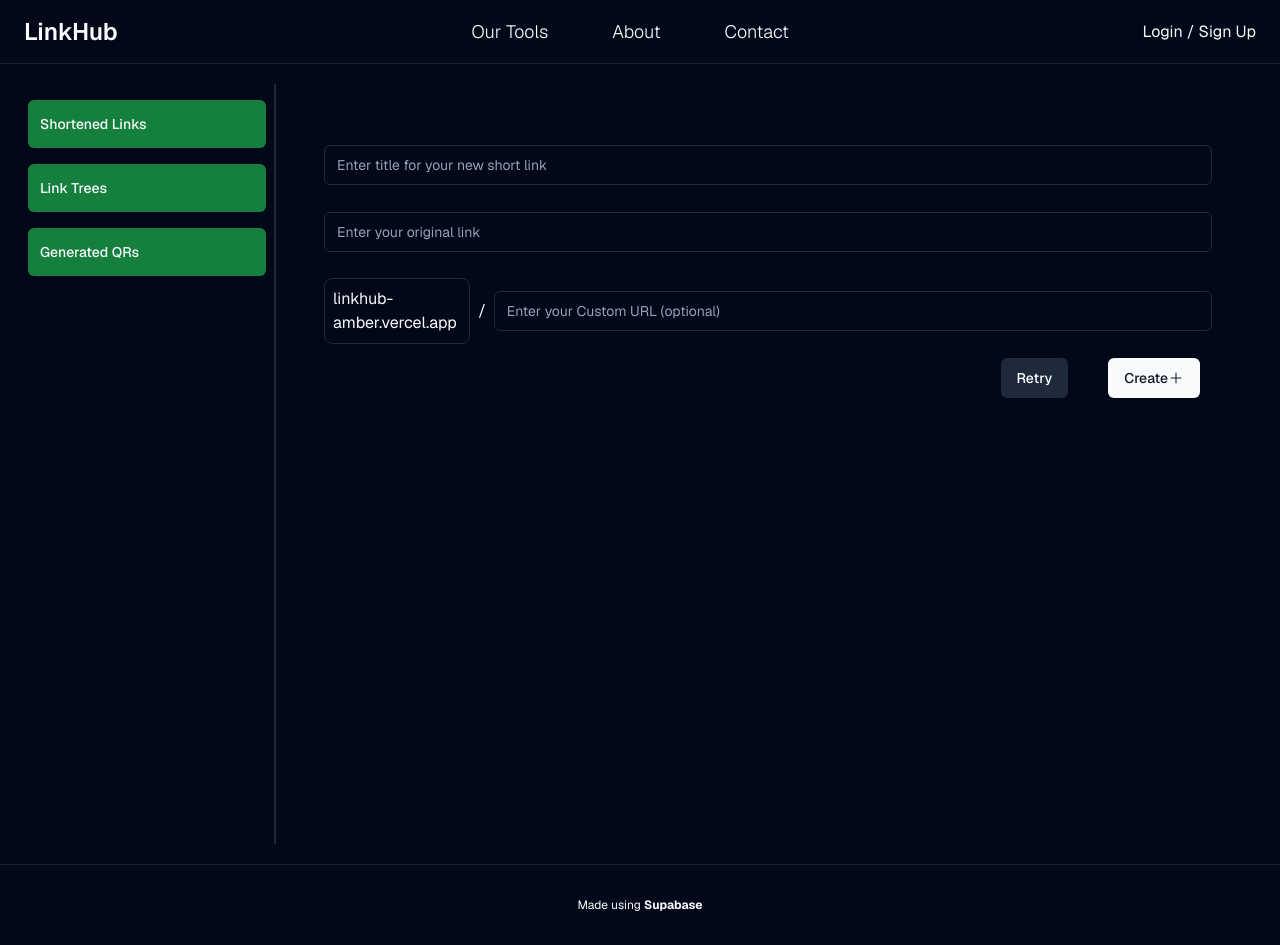
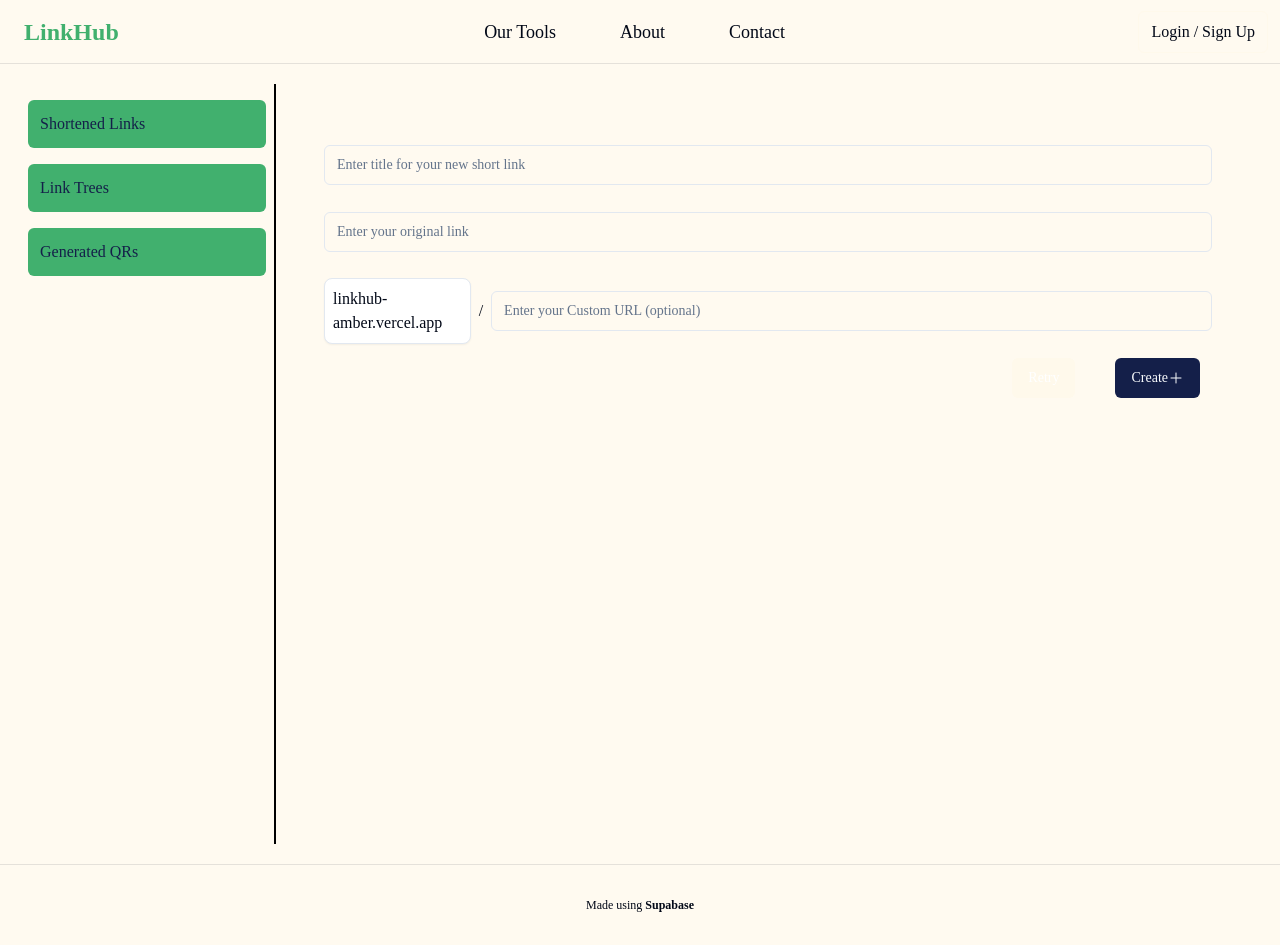
Before and after one commit to AmanSingh81757/linkhub, a Next.js app: page /dashboard/shortlinks/create in a window 1280 px wide. Built offline with nearby package versions, Linux system fonts and the light colour scheme; no server answers.

Commit message:
added fonts and design changes

```diff
--- a/app/dashboard/shortlinks/page.tsx
+++ b/app/dashboard/shortlinks/page.tsx
@@ -18,7 +18,7 @@ export default async function DashboardPage() {
   return (
     <main className="flex-1 w-full flex flex-col gap-20 items-center">
         <div className="flex flex-row justify-between w-full">
-          <h1 className="text-4xl font-bold">Your shortened Links will show here</h1>
+          <h1 className="text-4xl font-bold font-roboto-slab">Your shortened Links will show here</h1>
           <AddShortLink />
         </div>
         <Suspense fallback={<p className="text-3xl font-extrabold flex justify-start">Loading feed...</p>}>
--- a/app/globals.css
+++ b/app/globals.css
@@ -4,6 +4,41 @@
 
   @layer base {
     :root {
+      --background: 41 100% 97%;
+      --foreground: 222.2 84% 4.9%;
+
+      --card: 41 100% 100%;
+      --card-foreground: 222.2 84% 4.9%;
+
+      --popover: 0 0% 100%;
+      --popover-foreground: 222.2 84% 4.9%;
+
+      --primary: 228 56.4% 18.2%;
+      --primary-foreground: 210 40% 98%;
+
+      --secondary: 41 100% 96.1%;
+      --secondary-foreground: 222.2 47.4% 11.2%;
+
+      --muted: 210 40% 96.1%;
+      --muted-foreground: 215.4 16.3% 46.9%;
+
+      --accent: 41 100% 92.1%;
+      --accent-foreground: 222.2 47.4% 11.2%;
+
+      --destructive: 0 84.2% 60.2%;
+      --destructive-foreground: 210 40% 98%;
+
+      --border: 214.3 31.8% 91.4%;
+      --input: 214.3 31.8% 91.4%;
+      --ring: 222.2 84% 4.9%;
+
+      --primary-green: 145 71 74;
+      --secondary-green: 144 46 47;
+
+      --radius: 0.5rem;
+    }
+
+    .dark {
       --background: 222.2 84% 4.9%;
       --foreground: 210 40% 98%;
 
@@ -31,39 +66,6 @@
       --border: 217.2 32.6% 17.5%;
       --input: 217.2 32.6% 17.5%;
       --ring: 212.7 26.8% 83.9%;
-
-      --radius: 0.5rem;
-    }
-
-    .dark {
-      --background: 0 0% 100%;
-      --foreground: 222.2 84% 4.9%;
-
-      --card: 0 0% 100%;
-      --card-foreground: 222.2 84% 4.9%;
-
-      --popover: 0 0% 100%;
-      --popover-foreground: 222.2 84% 4.9%;
-
-      --primary: 222.2 47.4% 11.2%;
-      --primary-foreground: 210 40% 98%;
-
-      --secondary: 210 40% 96.1%;
-      --secondary-foreground: 222.2 47.4% 11.2%;
-
-      --muted: 210 40% 96.1%;
-      --muted-foreground: 215.4 16.3% 46.9%;
-
-      --accent: 210 40% 96.1%;
-      --accent-foreground: 222.2 47.4% 11.2%;
-
-      --destructive: 0 84.2% 60.2%;
-      --destructive-foreground: 210 40% 98%;
-
-      --border: 214.3 31.8% 91.4%;
-      --input: 214.3 31.8% 91.4%;
-      --ring: 222.2 84% 4.9%;
-
     }
   }
 
@@ -73,5 +75,6 @@
     }
     body {
       @apply bg-background text-foreground;
+      @apply font-primary;
     }
   }
--- a/app/layout.tsx
+++ b/app/layout.tsx
@@ -1,5 +1,22 @@
 import { GeistSans } from "geist/font/sans";
 import "./globals.css";
+import { Barlow_Condensed, Inconsolata, Roboto_Slab } from 'next/font/google';
+
+const barlowCondensed = Barlow_Condensed({
+  weight: '700',
+  subsets: ['latin'],
+  variable: '--font-barlow-condensed',
+});
+const inconsolata = Inconsolata({
+  weight: '400',
+  subsets: ['latin'],
+  variable: '--font-inconsolata',
+});
+const robotoSlab = Roboto_Slab({
+  weight: '400',
+  subsets: ['latin'],
+  variable: '--font-roboto-slab',
+});
 
 const defaultUrl = process.env.VERCEL_URL
   ? `https://${process.env.VERCEL_URL}`
@@ -17,7 +34,7 @@ export default function RootLayout({
   children: React.ReactNode;
 }) {
   return (
-    <html lang="en" className={GeistSans.className}>
+    <html lang="en" className={`${GeistSans.className} ${barlowCondensed.variable} ${inconsolata.variable} ${robotoSlab.variable}`}>
       <body className="bg-background text-foreground">
         <main className="min-h-screen flex flex-col items-center">
           {children}
--- a/components/dashboard/Side-links.tsx
+++ b/components/dashboard/Side-links.tsx
@@ -28,12 +28,12 @@ export default function SideLinks() {
             key={link.name}
             href={link.href}
             className={clsx(
-              'flex h-[48px] grow items-center justify-center gap-2 rounded-md p-3 text-sm font-medium hover:bg-green-200 hover:text-green-600 md:flex-none md:justify-start md:p-2 md:px-3',
+              'flex h-[48px] grow items-center justify-center gap-2 rounded-md p-3  text-primary font-medium hover:bg-[#8DECB4] hover:text-[#41B06E] md:flex-none md:justify-start md:p-2 md:px-3',
               {
-                'bg-green-200 text-green-600': pathname === link.href,
+                'bg-[#8DECB4]': pathname === link.href,
               },
               {
-                'bg-green-700': pathname !== link.href,
+                'bg-[#41B06E]': pathname !== link.href,
               }
             )}
             >
--- a/components/dashboard/Sidenav.tsx
+++ b/components/dashboard/Sidenav.tsx
@@ -3,7 +3,7 @@ import SideLinks from './Side-links';
 
 export default function SideNav() {
   return (
-    <div className="flex h-full flex-col px-3 py-4 md:px-2 border-r-2">
+    <div className="flex h-full flex-col px-3 py-4 md:px-2 border-r-2 border-black">
       <div className="flex grow flex-row justify-start space-x-2 md:flex-col md:space-x-0 md:space-y-2 gap-2">
         <SideLinks />
         {/* <div className="hidden h-auto w-full grow rounded-md bg-gray-50 md:block"></div> */}
--- a/components/dashboard/shortenedLinks/ShortenedLinks.tsx
+++ b/components/dashboard/shortenedLinks/ShortenedLinks.tsx
@@ -12,11 +12,13 @@ export default async function ShortenedLinks() {
         {
         links.map((link) => {
             return (
-                <div key={link.id} className="border-2 bg-green-100 text-black flex p-3 flex-row justify-between items-center rounded-xl">
-                    <div>
-                        <h1 className="text-2xl px-5">{link.title}</h1>
-                        <h2 className="px-7 text-base">Original Link: {link.original_link}</h2>
-                        <h2 className="text-base px-7">Shortened Link: {link.shortened_link}</h2>
+                <div key={link.id} className="border-2 hover:cursor-pointer border-[#41B06E] bg-[#8DECB4] text-[#141E46] flex p-3 flex-row justify-between items-center rounded-xl">
+                    <div className="flex flex-col px-5">
+                        <h1 className="text-3xl font-barlow-condensed">{link.title}</h1>
+                        <div className="flex flex-row justify-around w-full gap-10  hover:cursor-text">
+                            <h2 className="text-base font">Original Link: <span className="font-inconsolata font-semibold" >{link.original_link}</span></h2>
+                            <h2 className="text-base">Shortened Link: <span className="font-inconsolata font-semibold">{link.shortened_link}</span></h2>
+                        </div>
                     </div>
                     <div className="flex flex-row gap-2 px-5">
                         <ShareShortLink id={link.id} shortened_link={link.shortened_link} />
--- a/components/home/AuthButton.tsx
+++ b/components/home/AuthButton.tsx
@@ -1,7 +1,8 @@
 import { createClient } from "@/utils/supabase/server";
+import { ArrowUpRightIcon } from '@heroicons/react/24/outline';
 import Link from "next/link";
 import { redirect } from "next/navigation";
-
+import { Button } from "../ui/button";
 export default async function AuthButton() {
   const supabase = createClient();
 
@@ -20,20 +21,21 @@ export default async function AuthButton() {
   return user ? (
     <div className="flex items-center gap-4">
       <a href="/dashboard">
-      <button className="flex-row flex py-2 px-4 rounded-md no-underline bg-white hover:bg-slate-200 text-black">Go to Dashboard
-      <svg width="20px" height="20px" viewBox="0 0 24 24" role="img" xmlns="http://www.w3.org/2000/svg" aria-labelledby="arrowRightTopIconTitle" stroke="#000000" stroke-width="2" stroke-linecap="round" stroke-linejoin="round" fill="none" color="#000000"> <title id="arrowRightTopIconTitle">Arrow Right Top</title> <path d="M19 13V5h-8"/> <path stroke-linecap="round" d="M19 5l-1 1"/> <path d="M18 6L5 19"/> </svg>
-      </button>
+      <Button variant="default" className="flex items-center">
+      <span className="hidden md:block">Go to Dashboard</span>{' '}<ArrowUpRightIcon className="h-5 w-5 ml-2" />
+      </Button>
+
       </a>
       <form action={signOut}>
-        <button className="py-2 px-4 rounded-md no-underline bg-btn-background hover:bg-btn-background-hover text-base">
+        <Button variant="outline" className="py-2 px-4 rounded-md no-underline text-base">
           Logout
-        </button>
+        </Button>
       </form>
     </div>
   ) : (
     <Link
       href="/login"
-      className="py-2 px-3 flex rounded-md no-underline bg-btn-background hover:bg-btn-background-hover text-base"
+      className="py-2 px-3 flex rounded-md no-underline bg-btn-background hover:bg-btn-background-hover border border-secondary text-base"
     >
       Login / Sign Up
     </Link>
--- a/components/home/Header.tsx
+++ b/components/home/Header.tsx
@@ -8,9 +8,9 @@ export default function Header() {
         <div className="w-full max-w-7xl flex justify-between items-center p-3 text-sm gap-20">
           <LogoButton />
             <ul className="flex flex-row w-4/7 justify-around mx-20 text-lg font-light gap-10">
-              <li className="py-2 px-3 flex no-underline hover:bg-btn-background-hover rounded-md"><a href="#tools">Our Tools</a></li>
-              <li className="py-2 px-3 flex no-underline hover:bg-btn-background-hover rounded-md"><a href="#">About</a></li>
-              <li className="py-2 px-3 flex no-underline hover:bg-btn-background-hover rounded-md"><a href="#">Contact</a></li>
+              <li className="py-2 px-3 flex no-underline hover:bg-accent rounded-md"><a href="#tools">Our Tools</a></li>
+              <li className="py-2 px-3 flex no-underline hover:bg-accent rounded-md"><a href="#">About</a></li>
+              <li className="py-2 px-3 flex no-underline hover:bg-accent rounded-md"><a href="#">Contact</a></li>
             </ul>
           <AuthButton />
         </div>
--- a/components/home/LogoButton.tsx
+++ b/components/home/LogoButton.tsx
@@ -1,7 +1,7 @@
 export default function LogoButton() {
   return (
     <a
-      className="py-3 px-3 flex no-underline hover:bg-btn-background-hover rounded-md text-2xl font-semibold"
+      className="py-3 px-3 flex no-underline hover:bg-btn-background-hover rounded-md text-2xl font-semibold text-[#41B06E] "
       href="/"
       rel="noreferrer"
     >
--- a/components/ui/button.tsx
+++ b/components/ui/button.tsx
@@ -13,7 +13,7 @@ const buttonVariants = cva(
         destructive:
           "bg-destructive text-destructive-foreground hover:bg-destructive/90",
         outline:
-          "border border-input bg-background hover:bg-accent hover:text-accent-foreground",
+          "border border-primary bg-background hover:bg-accent hover:text-accent-foreground",
         secondary:
           "bg-secondary text-secondary-foreground hover:bg-secondary/80",
         ghost: "hover:bg-accent hover:text-accent-foreground",
--- a/tailwind.config.ts
+++ b/tailwind.config.ts
@@ -16,6 +16,12 @@ const config = {
       screens: {
         "2xl": "1400px",
       },
+    },
+    fontFamily: {
+      primary: "--font-geistsans",
+      "barlow-condensed": "var(--font-barlow-condensed)",
+      "inconsolata": "var(--font-inconsolata)",
+      "roboto-slab": "var(--font-roboto-slab)",
     },
     extend: {
       colors: {
```
Also changed, not shown: components/dashboard/shortenedLinks/buttons.tsx (+10 -10 lines).
